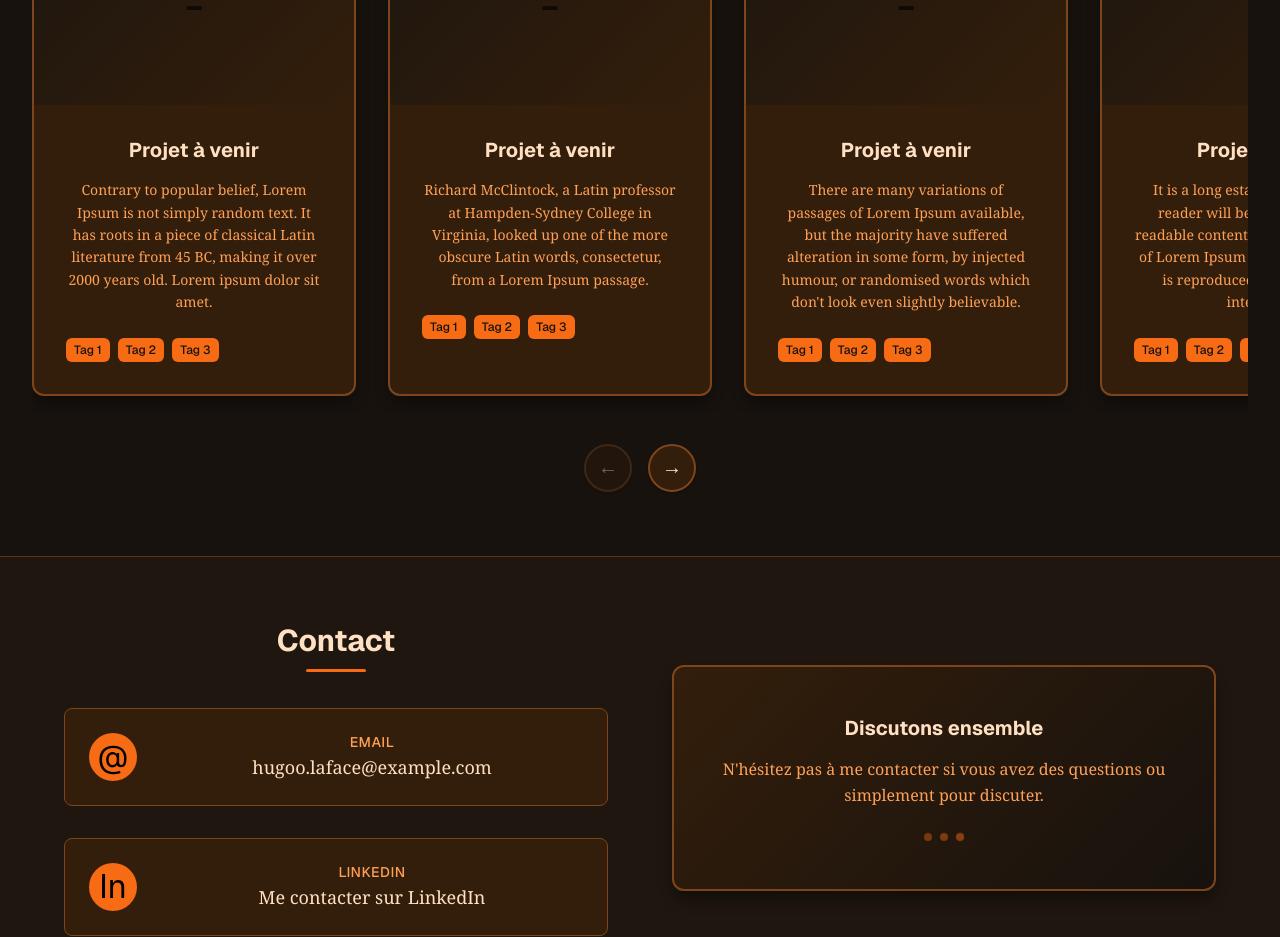
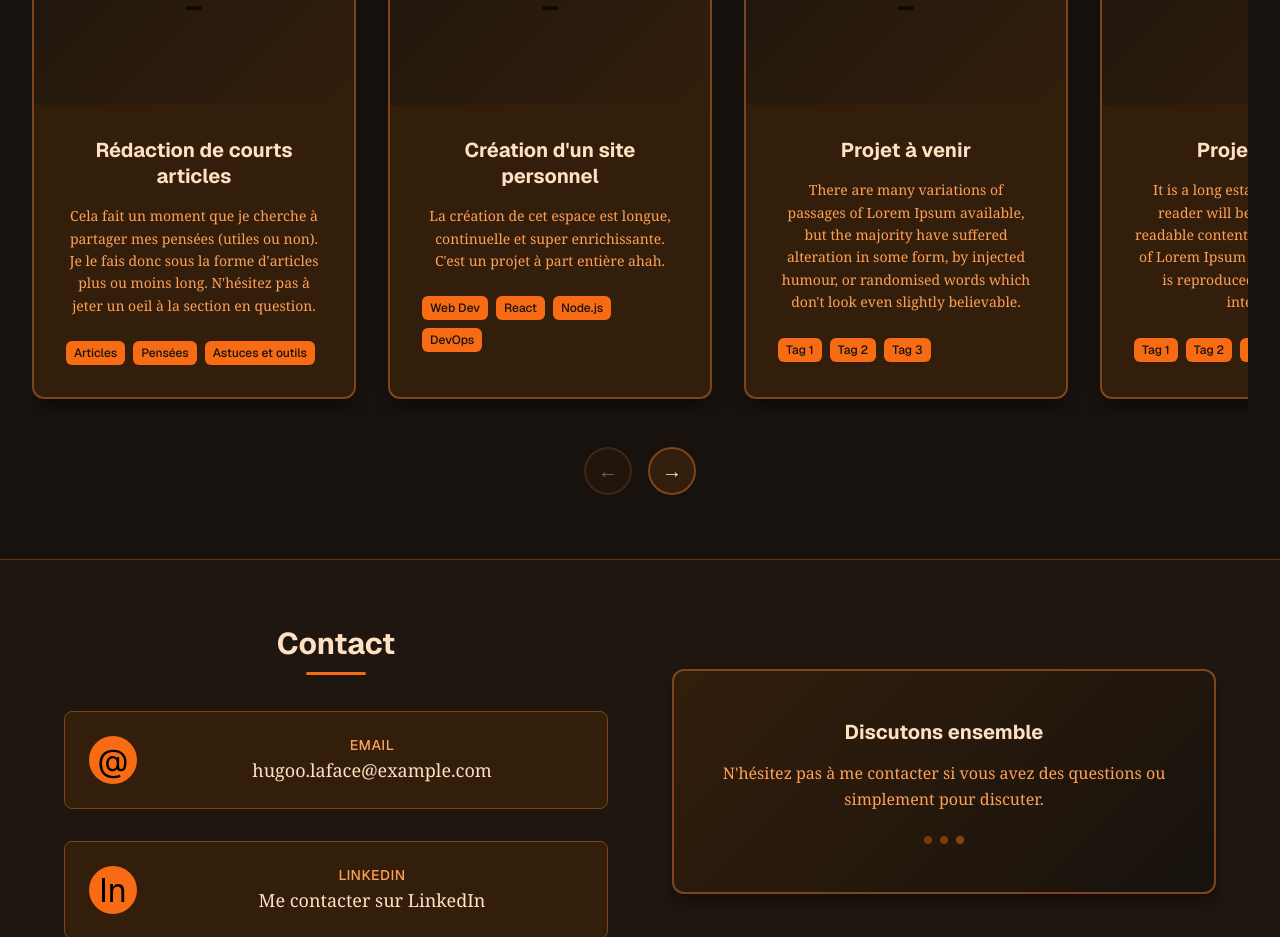
Before and after one commit to HugoLePoisson/site_web_perso, a React (Create React App) app in the folder frontend/: page / in a window 1280 px wide. Shown: the part 1580-2517 px from the top of the page. Built offline with nearby package versions, Linux system fonts and the light colour scheme; no server answers.

Commit message:
maj de l'accueil

```diff
--- a/frontend/src/pages/Accueil.js
+++ b/frontend/src/pages/Accueil.js
@@ -381,14 +381,14 @@ function Accueil() {
                                     </div>
                                 </div>
                                 <div className="project-content">
-                                    <h3 className="project-title">Projet à venir</h3>
+                                    <h3 className="project-title">Rédaction de courts articles</h3>
                                     <p className="project-description">
-                                        Contrary to popular belief, Lorem Ipsum is not simply random text. It has roots in a piece of classical Latin literature from 45 BC, making it over 2000 years old. Lorem ipsum dolor sit amet.
+                                        Cela fait un moment que je cherche à partager mes pensées (utiles ou non). Je le fais donc sous la forme d'articles plus ou moins long. N'hésitez pas à jeter un oeil à la section en question.
                                     </p>
                                     <div className="project-tags">
-                                        <span className="project-tag">Tag 1</span>
-                                        <span className="project-tag">Tag 2</span>
-                                        <span className="project-tag">Tag 3</span>
+                                        <span className="project-tag">Articles</span>
+                                        <span className="project-tag">Pensées</span>
+                                        <span className="project-tag">Astuces et outils</span>
                                     </div>
                                 </div>
                             </div>
@@ -401,14 +401,15 @@ function Accueil() {
                                     </div>
                                 </div>
                                 <div className="project-content">
-                                    <h3 className="project-title">Projet à venir</h3>
+                                    <h3 className="project-title">Création d'un site personnel</h3>
                                     <p className="project-description">
-                                        Richard McClintock, a Latin professor at Hampden-Sydney College in Virginia, looked up one of the more obscure Latin words, consectetur, from a Lorem Ipsum passage.
+                                        La création de cet espace est longue, continuelle et super enrichissante. C'est un projet à part entière ahah.
                                     </p>
                                     <div className="project-tags">
-                                        <span className="project-tag">Tag 1</span>
-                                        <span className="project-tag">Tag 2</span>
-                                        <span className="project-tag">Tag 3</span>
+                                        <span className="project-tag">Web Dev</span>
+                                        <span className="project-tag">React</span>
+                                        <span className="project-tag">Node.js</span>
+                                        <span className="project-tag">DevOps</span>
                                     </div>
                                 </div>
                             </div>
```
